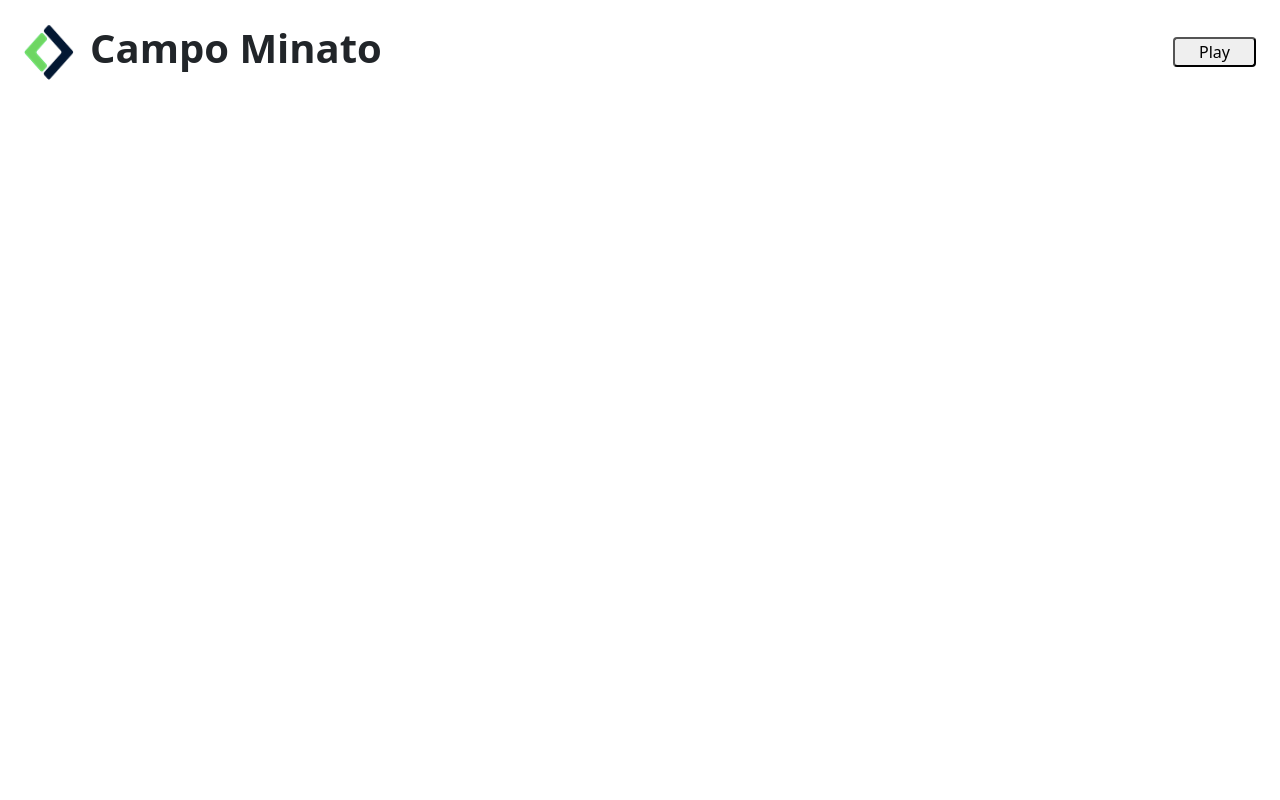
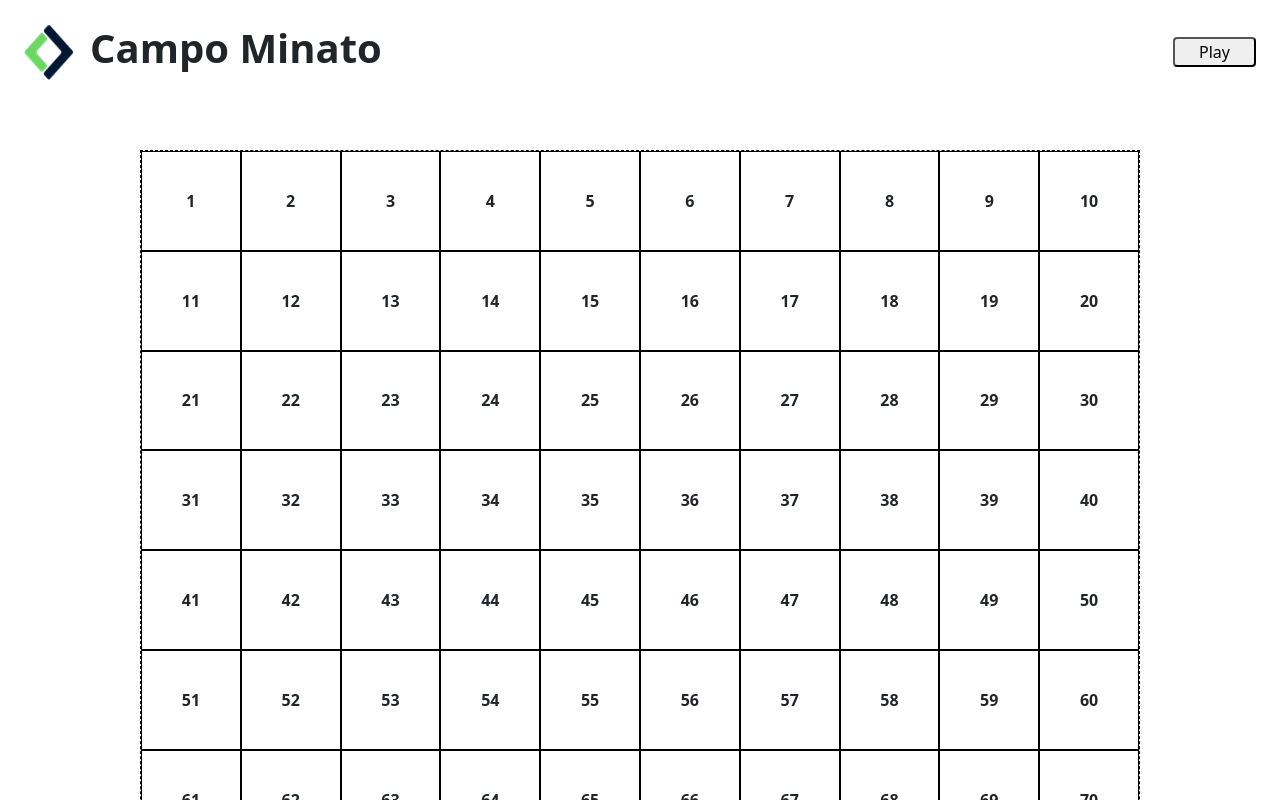
Before and after one commit to claudiuhuhulia/js-campominato-grid, a plain HTML site: page index.html in a window 1280 px wide. Both pictures are taken after a click on the button "Play". Shown: the top 800 px of the page. Drawn offline with nearby package versions, Linux system fonts and the light colour scheme.

Commit message:
added function create cell

```diff
--- a/index.html
+++ b/index.html
@@ -13,11 +13,17 @@
 
     <header class="d-flex justify-content-between align-items-center m-4">
         <div class="leftheader d-flex">
-        <img src="img/Logo.png" alt="logo">
-        <h1 class="fw-bold px-3">Campo Minato</h1>
+            <img src="img/Logo.png" alt="logo">
+            <h1 class="fw-bold px-3">Campo Minato</h1>
         </div>
-        <button class="px-4 rounded">Play</button>
+        <button class="px-4 rounded" id="play">Play</button>
     </header>
+    <div class="container-md">
+        <div id="grid" class="d-flex">
+
+
+        </div>
+    </div>
 
 </body>
 </html>
--- a/main.js
+++ b/main.js
@@ -0,0 +1,20 @@
+const grid = document.getElementById('grid');
+const button= document.getElementById('play');
+
+
+const createCell = () => {
+    const cell = document.createElement('div');
+    cell.className= 'cell';
+    return cell;
+}
+
+
+button.addEventListener('click', function(){
+
+    for(i= 0 ; i < 100; i ++){
+      const cell = createCell();
+      grid.appendChild(cell);
+      cell.innerText= i + 1;
+    }
+
+})
--- a/style.css
+++ b/style.css
@@ -0,0 +1,16 @@
+#grid{
+    border: 1px dashed black;
+    height: 1000px;
+    width: 1000px;
+    margin: 70px auto;
+    flex-wrap: wrap;
+}
+
+.cell{
+    flex-basis: calc(100% / 10);
+    border: 1px solid black;
+    font-weight: bold;
+    display: flex;
+    align-items: center;
+    justify-content: center;
+}
```
Also changed, not shown: 1 other file.
